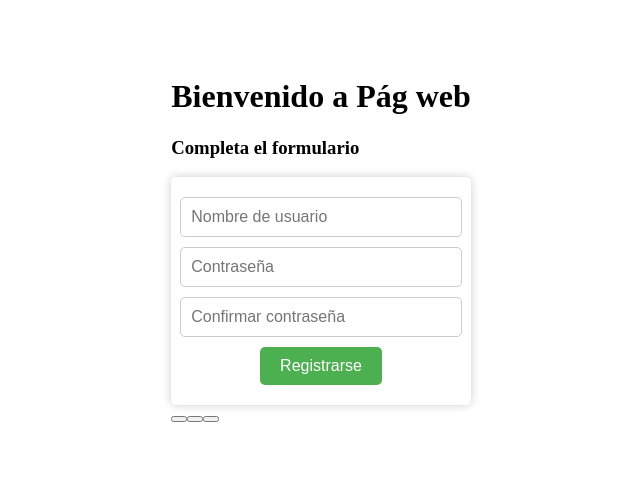
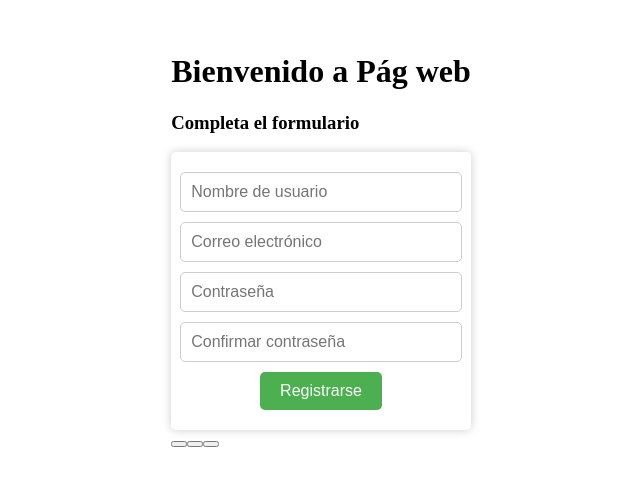
Before and after one commit to camilasant-pvz5/crearcuenta, a React (Vite) app: page / in a window 1280 px wide. Shown: the part 160-646 px from the top of the page, without its empty margins (319-959 px from the left). Built offline with nearby package versions, Linux system fonts and the light colour scheme.

Commit message:
se agrega input de correo electronico y se hace evento onChange para validar formato de mail

```diff
--- a/src/components/Formulario.jsx
+++ b/src/components/Formulario.jsx
@@ -4,11 +4,18 @@ function Formulario({ setAlert }) {
   const [user, setUser] = useState("");
   const [password, setPassword] = useState("");
   const [confirmPassword, setConfirmPassword] = useState("");
+  const [email, setEmail] = useState("");
 
   function enviarFormulario(e) {
     e.preventDefault();
-    if (user === "" || password === "" || confirmPassword === "") {
-      setAlert({ mensaje: "Debes completar todos los campos", color: "red" });
+
+    const validarCorreo = (correo) => {
+      const emailRegex = /^[^\s@]+@[^\s@]+\.[^\s@]+$/;
+      return emailRegex.test(correo);
+    };
+
+    if (!validarCorreo(email)) {
+      setAlert({ mensaje: "El correo electrónico no es válido", color: "red" });
       return;
     }
 
@@ -20,13 +27,13 @@ function Formulario({ setAlert }) {
       setUser("");
       setPassword("");
       setConfirmPassword("");
+      setEmail("");
     }
 
     console.log({ user, password, confirmPassword });
   }
 
   return (
-
 
 
     <div className="form-container">
@@ -37,6 +44,13 @@ function Formulario({ setAlert }) {
           type="text"
           onChange={(e) => setUser(e.target.value)}
         />
+        {  <input
+          placeholder="Correo electrónico"
+          value={email}
+          type="text"
+          onChange={(e) => setEmail(e.target.value)}
+        />
+ }
         <input
           placeholder="Contraseña"
           type="password"
```
